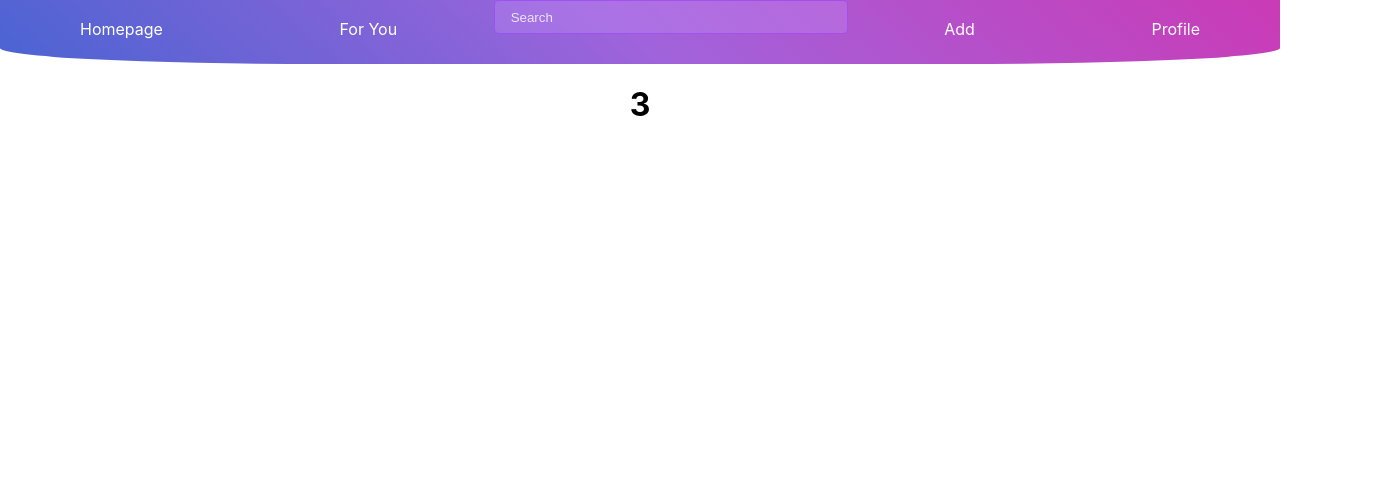
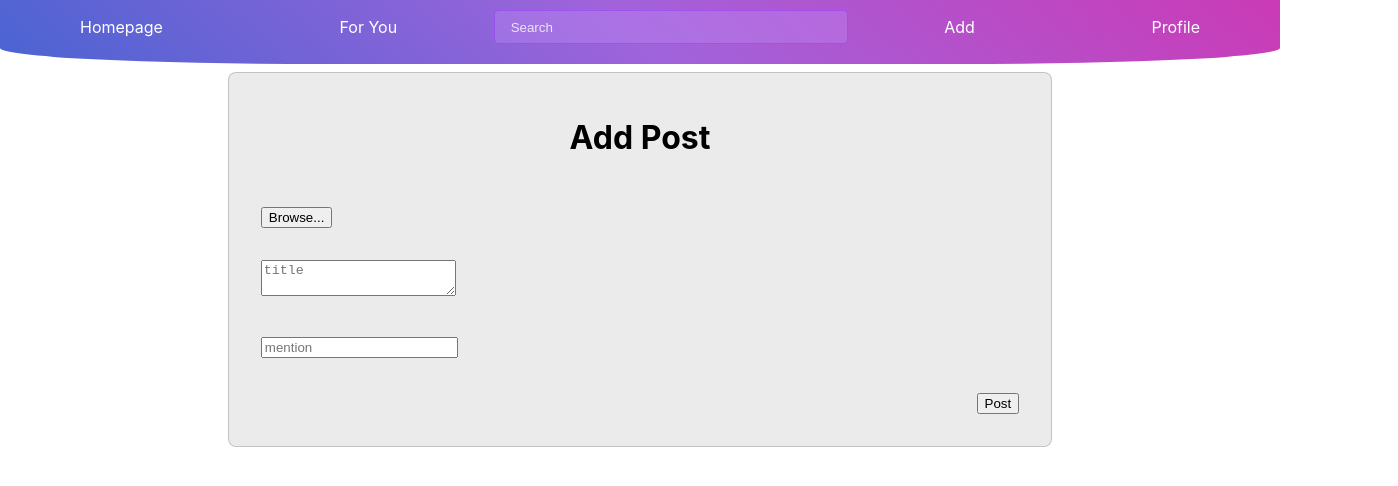
Before and after one commit to Jayk-developes/Social_Media, a Vue app: page /#/add in a window 1280 px wide. Shown: the top 486 px of the page, 1398 px wide, since content can reach past the window. Built offline with nearby package versions, Linux system fonts and the light colour scheme.

Commit message:
Add prototyp for adding posts

```diff
--- a/src/components/Cards/AddCard.vue
+++ b/src/components/Cards/AddCard.vue
@@ -1,11 +1,104 @@
 <script setup lang="ts">
+
+import {ref} from "vue";
+
+const pic_url = ref("uwu")
+
+const get_url = () => {
+    const file = document.getElementById("file")
+    const preview = document.getElementById("img-preview")
+
+
+    const files = file.files[0]
+    const reader = new FileReader()
+    reader.readAsDataURL(files)
+    reader.addEventListener("load", () => {
+        preview.style.display = "block"
+        preview.innerHTML = '<img src="' + reader.result + '" style=" width: 450px; height: auto"/>'
+        console.log(preview.innerHTML)
+    })
+    console.log(files)
+}
 
 </script>
 
 <template>
+    <fieldset class="grid-container">
+        <div class="head">
+            <h1>Add Post</h1>
+        </div>
+        <div class="file" style="overflow: hidden">
+            <input type="file" id="file" @input="get_url" accept=".jpg, .jpeg, .png" style="display: none">
+            <input type="button" value="Browse..." onclick="document.getElementById('file').click()"/>
+        </div>
+        <div class="title">
+            <textarea name="title" id="title" placeholder="title"></textarea>
+        </div>
+        <div class="mention">
+            <input type="text" placeholder="mention">
+        </div>
+        <div id="img-preview" class="pic">
 
+        </div>
+        <div class="submit">
+            <router-link :to="{name: 'homepage'}">
+                <input type="button" value="Post">
+            </router-link>
+        </div>
+    </fieldset>
 </template>
 
 <style scoped>
+div {
+    padding: 1rem 0 1rem 0;
+    text-align: left;
+    width: 200%;
+}
+
+#img-preview img {
+    width: 300px;
+    max-width: 300px;
+    min-width: 300px;
+    height: auto;
+    display: inline-block;
+}
+
+.grid-container {
+    display: grid;
+    grid-template-columns: 1fr 1fr;
+    grid-template-areas:
+"head ."
+"file pic"
+"title pic"
+"mention pic"
+"submit .";
+}
+
+.file {
+    grid-area: file;
+}
+
+.pic {
+    grid-area: pic;
+}
+
+.title {
+    grid-area: title;
+}
+
+.mention {
+    grid-area: mention;
+}
+
+.submit {
+    grid-area: submit;
+    text-align: right;
+}
+
+.head {
+    grid-area: head;
+    text-align: center;
+}
+
 
 </style>
--- a/src/components/Cards/ProfileCard.vue
+++ b/src/components/Cards/ProfileCard.vue
@@ -13,9 +13,9 @@ const tmp_data = {
         <div class="pic">
             <div style="width: 100px; height: 100px; background-color: black"></div>
         </div>
-        <div class="name"><h1>{{tmp_data.name}}</h1></div>
-        <div class="title"><strong>{{tmp_data.title}}</strong></div>
-        <div class="descr">{{tmp_data.descr}}</div>
+        <div class="name"><h1>{{ tmp_data.name }}</h1></div>
+        <div class="title"><strong>{{ tmp_data.title }}</strong></div>
+        <div class="descr">{{ tmp_data.descr }}</div>
     </fieldset>
 
 </template>
--- a/src/components/Sites/AddPost.vue
+++ b/src/components/Sites/AddPost.vue
@@ -1,9 +1,10 @@
 <script setup lang="ts">
 
+import AddCard from "../Cards/AddCard.vue";
 </script>
 
 <template>
-<h1>3</h1>
+    <AddCard />
 </template>
 
 <style scoped>
--- a/src/style.css
+++ b/src/style.css
@@ -29,6 +29,4 @@ input[type="text"], input[type="date"], select, textarea {
     justify-content: center;
     justify-items: center;
     width: 25%;
-    padding: .25rem;
-    margin: 0 0 1.5rem 0;
 }
```
